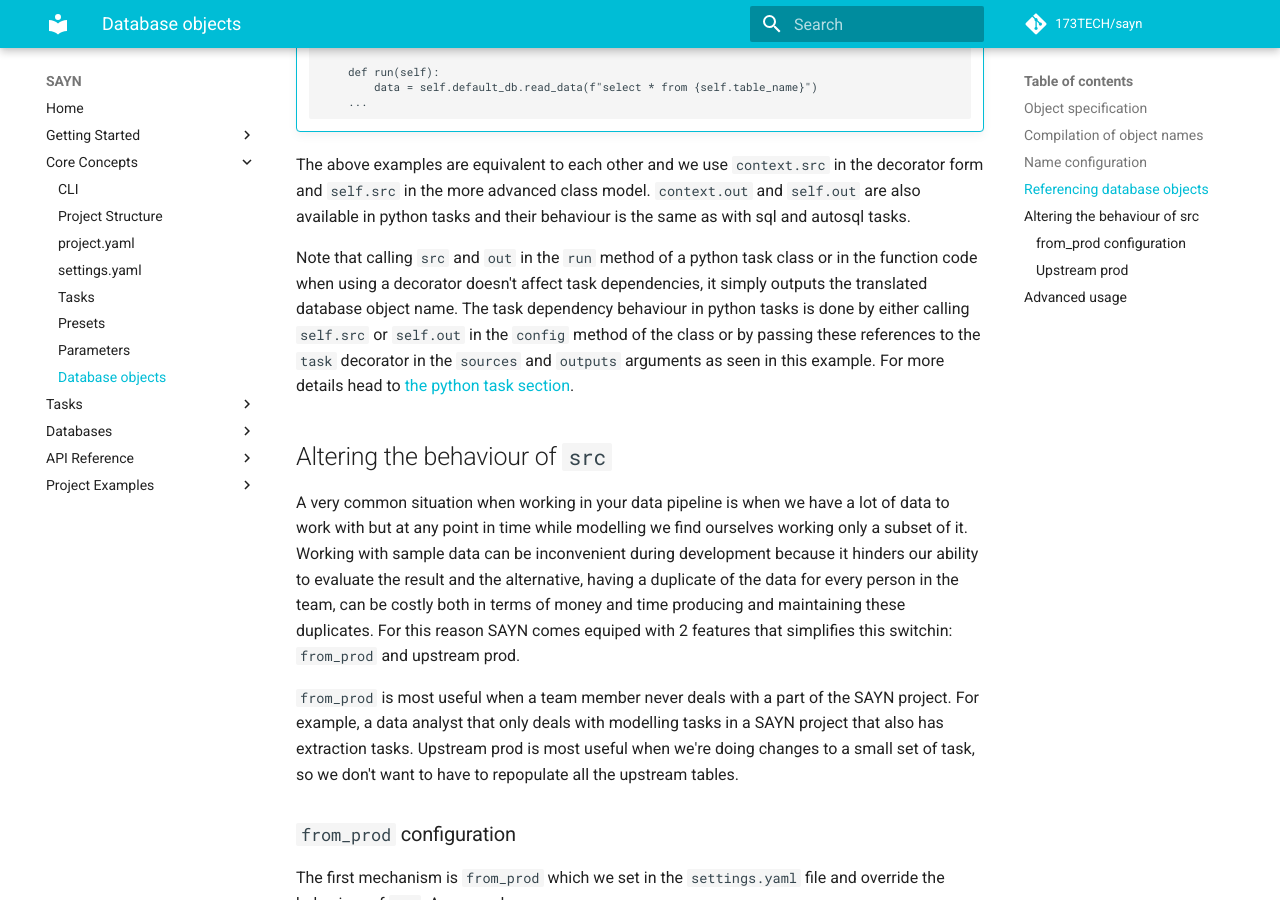
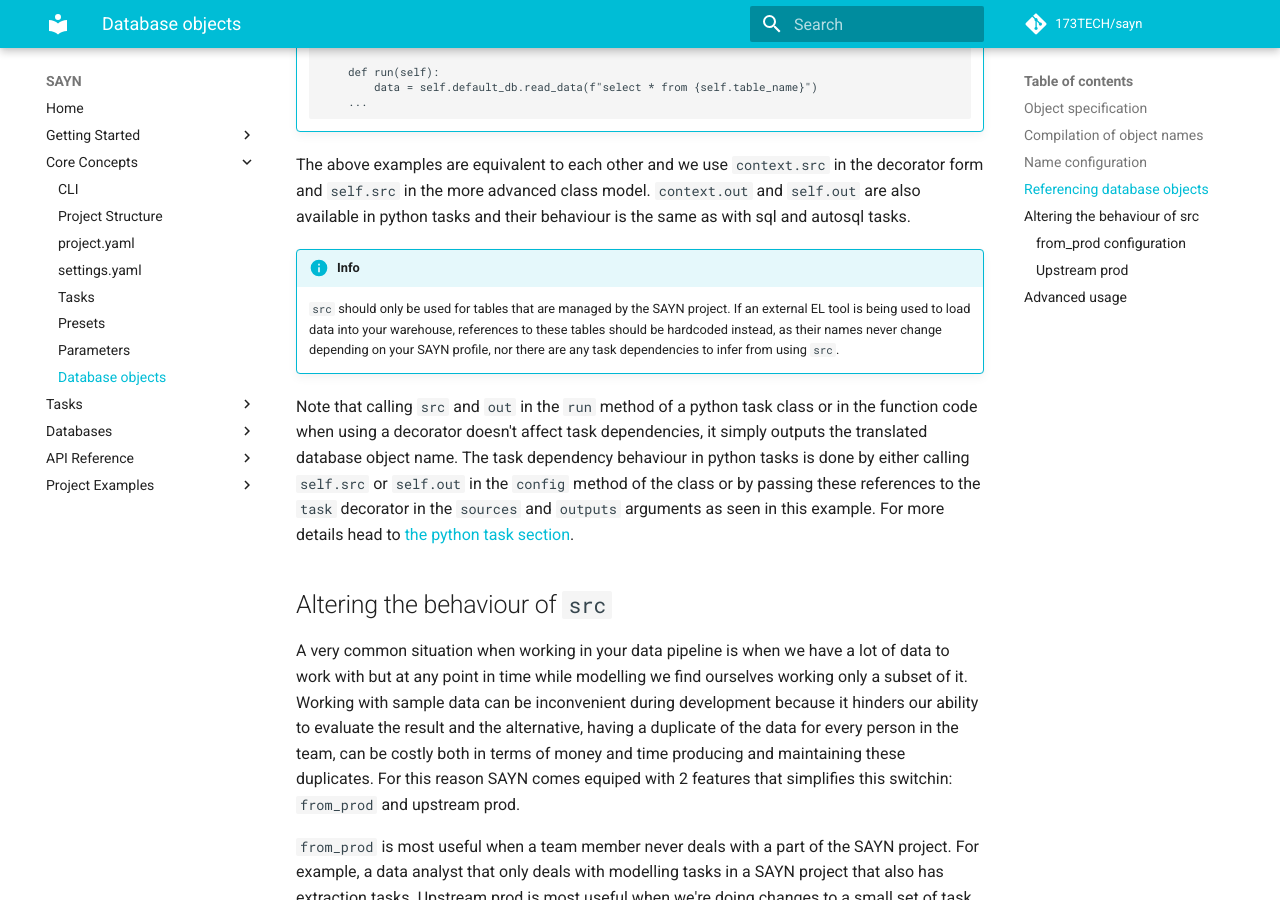
Before and after one commit to 173TECH/sayn, an MkDocs documentation site: the page built from docs/database_objects.md, in a window 1280 px wide and 900 px high, scrolled down 3995 px. Built offline with MkDocs 1.6.1 and Material for MkDocs 9.7.7, drawn with Linux system fonts in a browser that asks for light colours; comment, search, counter and statistics services are not loaded.

Commit message:
Minor docs changes

```diff
--- a/docs/database_objects.md
+++ b/docs/database_objects.md
@@ -158,6 +158,11 @@
 
 The above examples are equivalent to each other and we use `context.src` in the decorator form and `self.src` in the more advanced class
 model. `context.out` and `self.out` are also available in python tasks and their behaviour is the same as with sql and autosql tasks.
+
+!!! info
+    `src` should only be used for tables that are managed by the SAYN project. If an external EL tool is being used to load data
+    into your warehouse, references to these tables should be hardcoded instead, as their names never change depending on your SAYN
+    profile, nor there are any task dependencies to infer from using `src`.
 
 Note that calling `src` and `out` in the `run` method of a python task class or in the function code when using a decorator doesn't
 affect task dependencies, it simply outputs the translated database object name. The task dependency behaviour in python tasks is done
```
